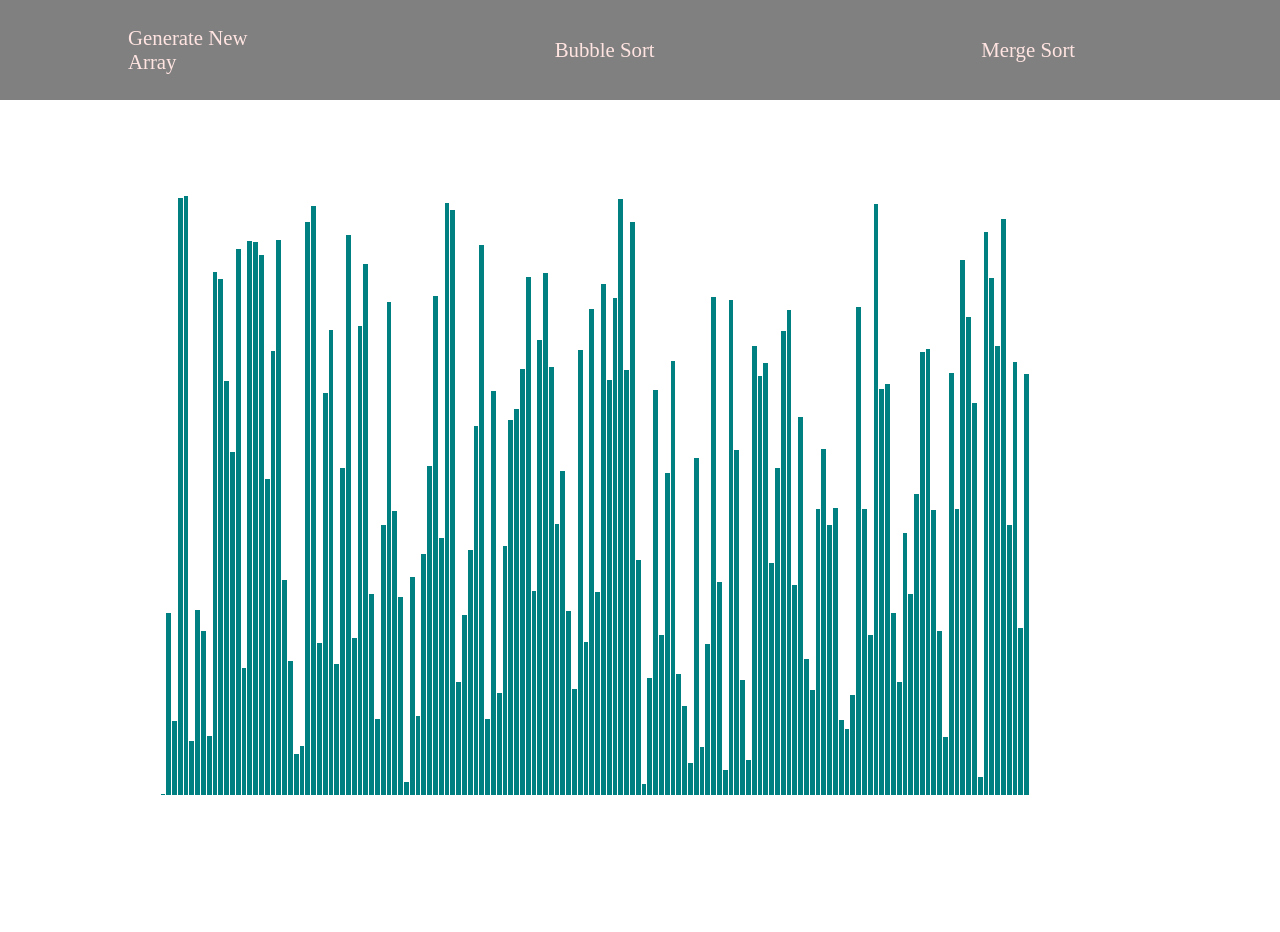
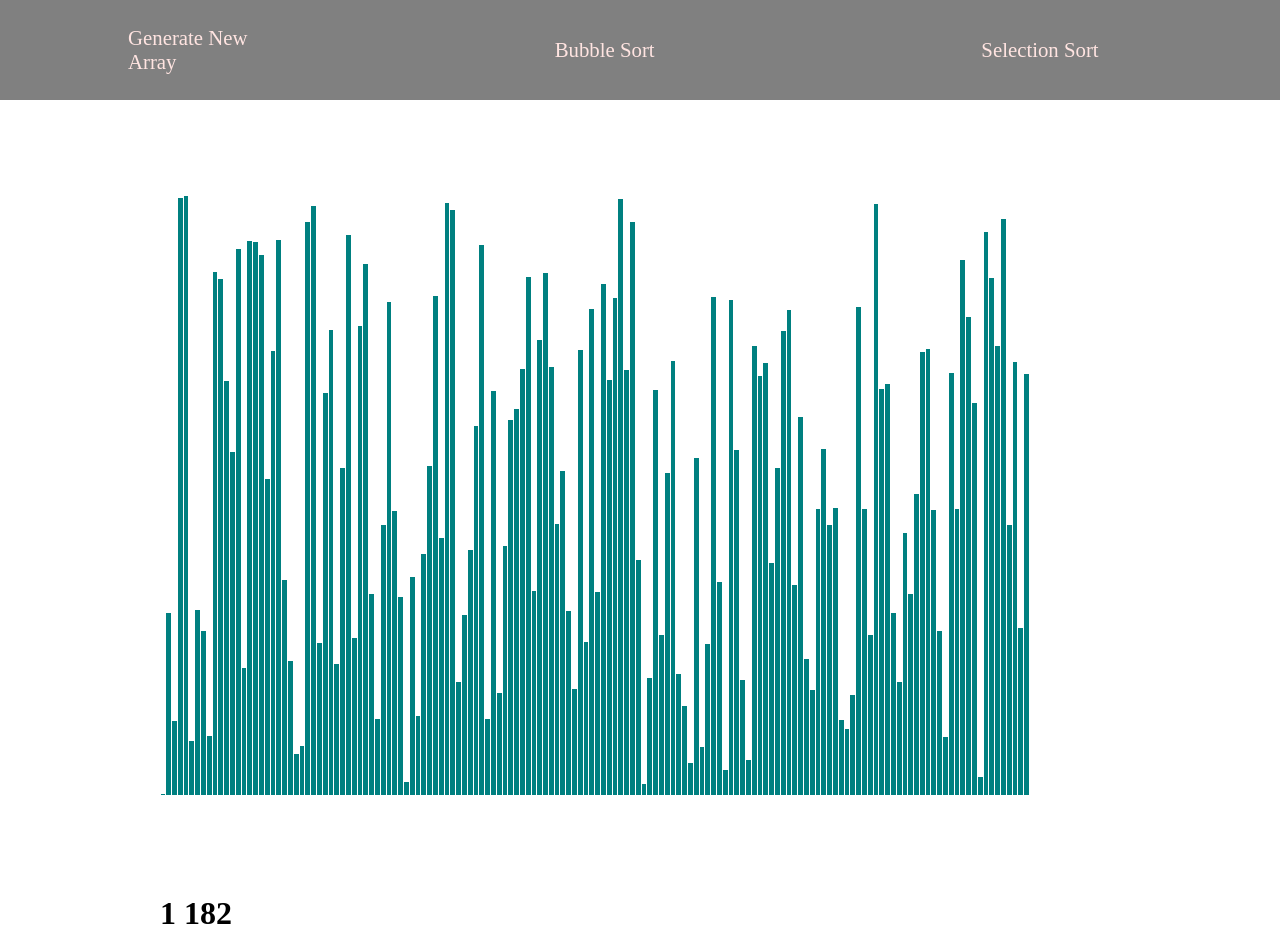
Before and after one commit to tvdao/sortingVisualizer, a React (Create React App) app: page / in a window 1280 px wide. Before the commit the page ends 895 px from the top, so only its background shows below. Built offline with nearby package versions, Linux system fonts and the light colour scheme.

Commit message:
Visualize Selection Sort Alg

```diff
--- a/src/SortingVisualizer.jsx
+++ b/src/SortingVisualizer.jsx
@@ -10,11 +10,11 @@ const SortingVisualizer = () => {
         array: arrayOperations(150, 600)
     });
 
-    const bubbleSort = (array) => {
+    const bubbleSort = () => {
+        let array = arrayState.array;
         const arrLength = array.length;
         for (let i = 0; i < arrLength-1; i++) {
             for (let j = 0; j < arrLength - i - 1; j++) {
-
                 setTimeout( () => {
                     array[j].onColumn = true;
                     array[j+1].onColumn = true;
@@ -30,15 +30,43 @@ const SortingVisualizer = () => {
                     setArrayState({
                         array: array
                     })
-                        array[j].onColumn = false;
-                        array[j+1].onColumn = false;
-                }, 30)
+                    array[j].onColumn = false;
+                    array[j+1].onColumn = false;
+                })
             }
         }
+    }
 
-        setArrayState({
-            array: array
-        })
+    const selectionSort = () => {
+        let array = arrayState.array;
+        const arrLength = array.length;
+        for (let i = 0; i < arrLength-1; i++) {
+            let min_index = i;
+            setTimeout( () => {
+                array[i].onColumn = true;
+                for (let j = i+1; j < arrLength; j++) {
+                    array[j].onColumn = true;
+                    if (array[j].height < array[min_index].height) {
+                        min_index = j;
+                    }
+                    setArrayState({
+                        array: array
+                    })
+                    array[j].onColumn = false;
+                }
+                let temp = array[i];
+                array[i] = array[min_index];
+                array[min_index] = temp;
+                array[i].onColumn = false;
+                array[i].end = true;
+                if (i === arrLength - 2) {
+                    array[i+1].end = true;
+                }
+                setArrayState({
+                    array: array
+                })
+            })
+        }
     }
 
     const generateNewArray = () => {
@@ -50,14 +78,15 @@ const SortingVisualizer = () => {
     return (
         <div>
             <Header
-                array = {arrayState.array}
                 generateNewArray = {generateNewArray}
                 bubbleSort = {bubbleSort}
+                selectionSort = {selectionSort}
             />
             <div className="body">
                 <Array
                     array = {arrayState.array}
                 />
+                <h1>{arrayState.array[0].height + " " + arrayState.array[1].height}</h1>
             </div>
         </div>
     )
--- a/src/components/Header.jsx
+++ b/src/components/Header.jsx
@@ -1,7 +1,7 @@
 import React from "react";
 import "./Header.css";
 
-const Header = ({generateNewArray, array, bubbleSort}) => {
+const Header = ({generateNewArray, bubbleSort, selectionSort}) => {
     return (
         <div className="header">
             <div className="button-div">
@@ -11,11 +11,13 @@ const Header = ({generateNewArray, array, bubbleSort}) => {
             </div>
             <div className="button-div">
                 <p className="buttons" onClick={() => {
-                    bubbleSort(array);
+                    bubbleSort();
                 }}>Bubble Sort</p>
             </div>
             <div className="button-div">
-                <p className="buttons">Merge Sort</p>
+                <p className="buttons" onClick={() => {
+                    selectionSort();
+                }}>Selection Sort</p>
             </div>
         </div>
     )
```
